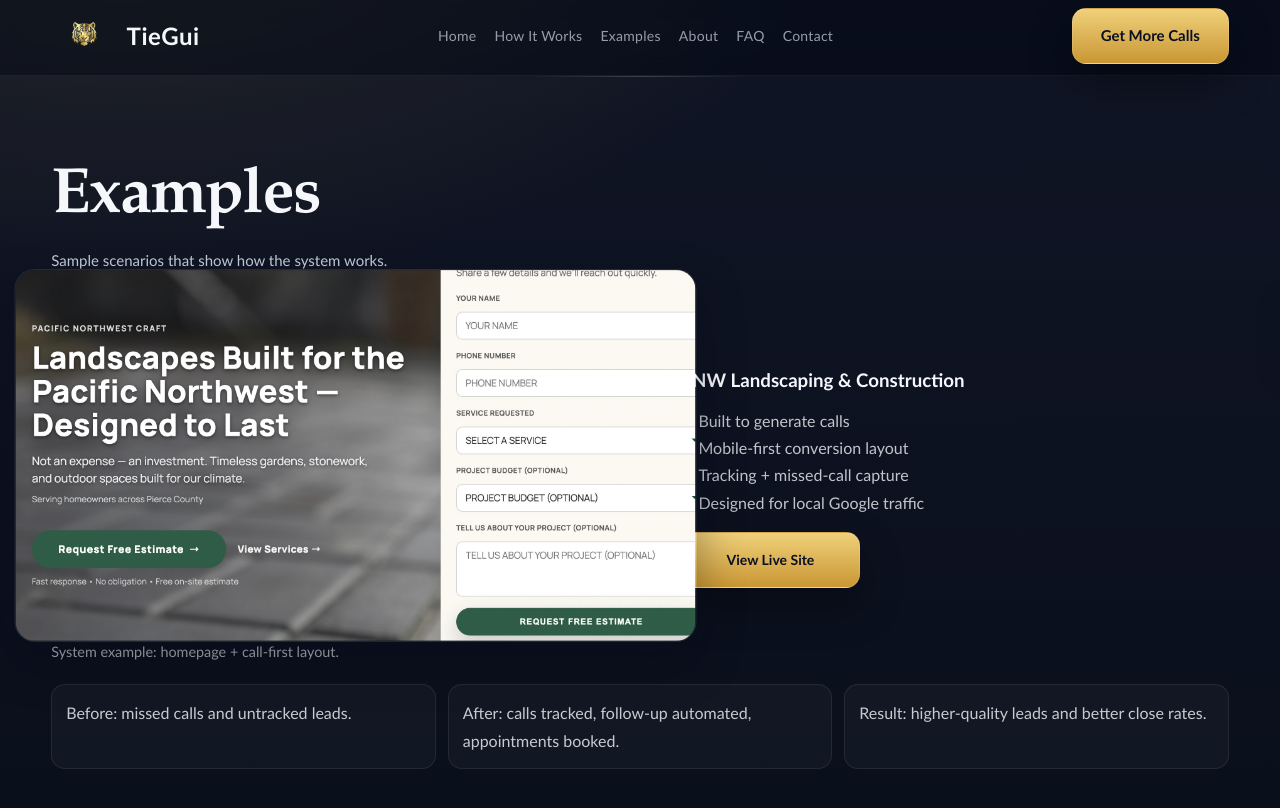
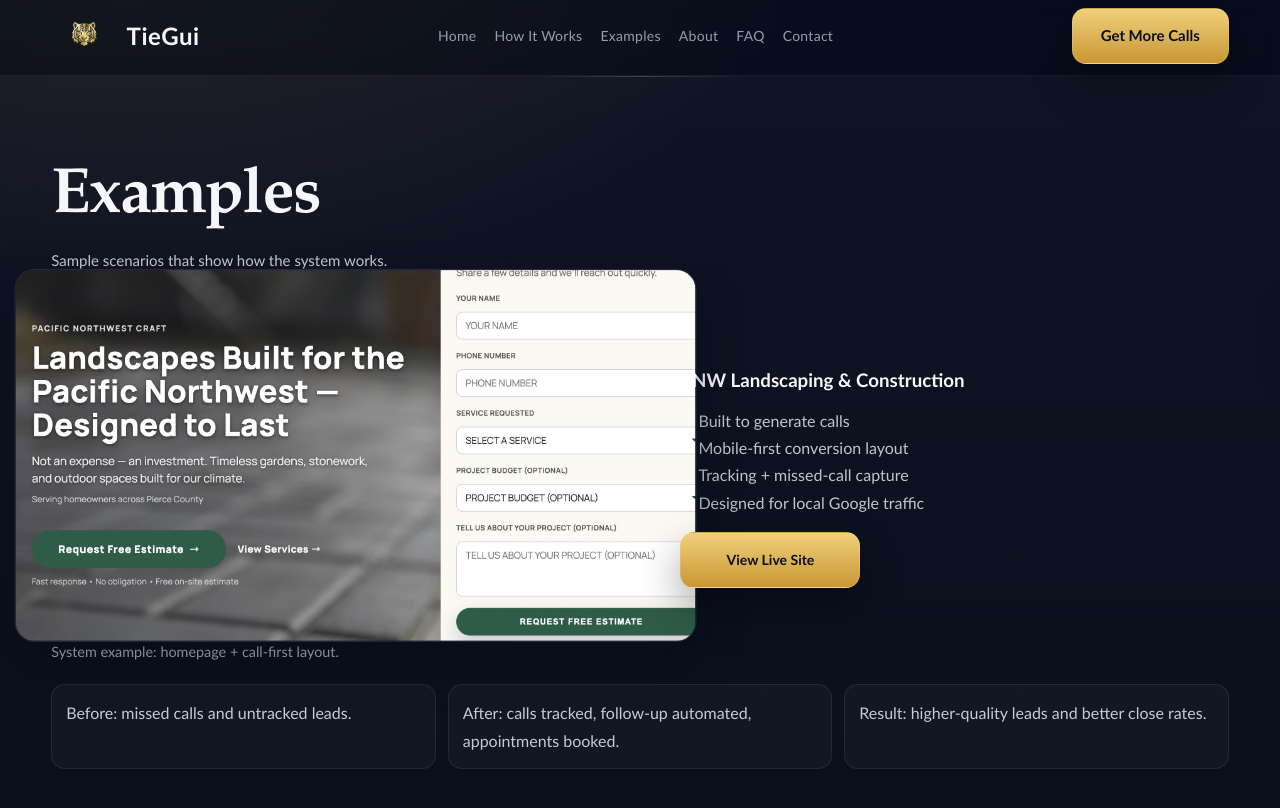
Before and after one commit to devendupea-dotcom/tiegui-monorepo, a Next.js app in the folder apps/marketing/: page /examples in a window 1280 px wide. Shown: the top 808 px of the page. Built offline with nearby package versions, Linux system fonts and the light colour scheme.

Commit message:
fix mobile CTA tap targets

```diff
--- a/apps/marketing/app/globals.css
+++ b/apps/marketing/app/globals.css
@@ -2935,6 +2935,13 @@ body{
   font-weight: 700;
   box-shadow: 0 18px 40px rgba(0,0,0,0.35);
   transition: transform 160ms ease, filter 160ms ease;
+  display: inline-flex;
+  align-items: center;
+  justify-content: center;
+  cursor: pointer;
+  touch-action: manipulation;
+  position: relative;
+  z-index: 5;
 }
 
 .hero-cta:hover {
@@ -2955,6 +2962,15 @@ body{
 
 .navbar .links a:hover {
   opacity: 1;
+}
+
+.nav-cta,
+.drawer-cta,
+.btn.primary {
+  cursor: pointer;
+  touch-action: manipulation;
+  position: relative;
+  z-index: 5;
 }
 
 /* Home proof + SMS section */
```
